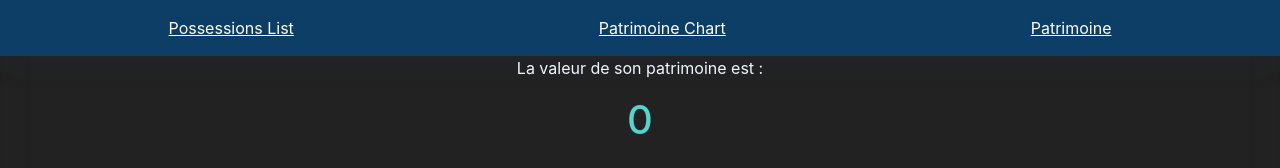
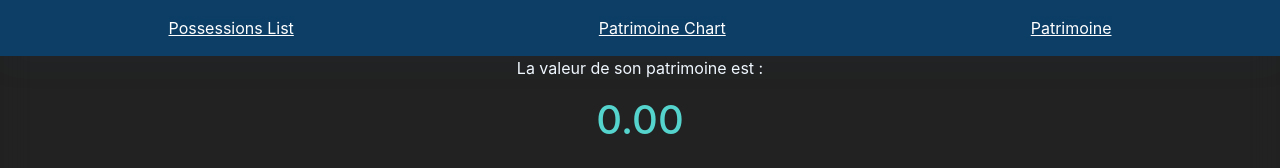
Before and after one commit to SalomiaZK/Patrimoine_eco_ui, a React (Vite) app: page /patrimoine in a window 1280 px wide. Shown: the top 168 px of the page. Built offline with nearby package versions, Linux system fonts and the light colour scheme; no server answers.

Commit message:
fixed: numbers

```diff
--- a/src/Pages/PatrimoineConverter.jsx
+++ b/src/Pages/PatrimoineConverter.jsx
@@ -47,7 +47,7 @@ export default function PatrimoineConverter(){
 
         <>
         <p>La valeur de son patrimoine est :</p>
-        <h2>{patrimoine.getValeur(realDate)  }</h2>
+        <h2>{patrimoine.getValeur(realDate).toFixed(2)  }</h2>
 <div className="change">
 
 <center><input type="date"  onChange={capture}/> <button onClick={changeValue}>Show</button></center>
--- a/src/Pages/Today.jsx
+++ b/src/Pages/Today.jsx
@@ -58,6 +58,7 @@ const head = {
   valeurConstante :"valeur de base",
 
  getValeur(){
+
     return "valeur Maintenant";
   }
 }
@@ -88,7 +89,7 @@ const head = {
       <td className="text-center w-5 h-5 border-bottom border-black">{pos.tauxAmortissement}%</td>
       <td className="text-center w-5 h-5 border-bottom border-black">{pos.valeurConstante || pos.valeur || 0}</td>
       <td className="text-center w-5 h-5 border-bottom border-black">{new Date(pos.dateDebut).toLocaleDateString()}</td>
-      <td className="text-center w-5 h-5 border-bottom border-black">{pos.getValeur(new Date())}</td>
+      <td className="text-center w-5 h-5 border-bottom border-black">{pos.getValeur(new Date()).toFixed(2)}</td>
       <td className="text-center w-5 h-5 border-bottom border-black">{pos.dateFin == null ? null : new Date(pos.dateFin).toLocaleDateString()}</td>
 
 
```
